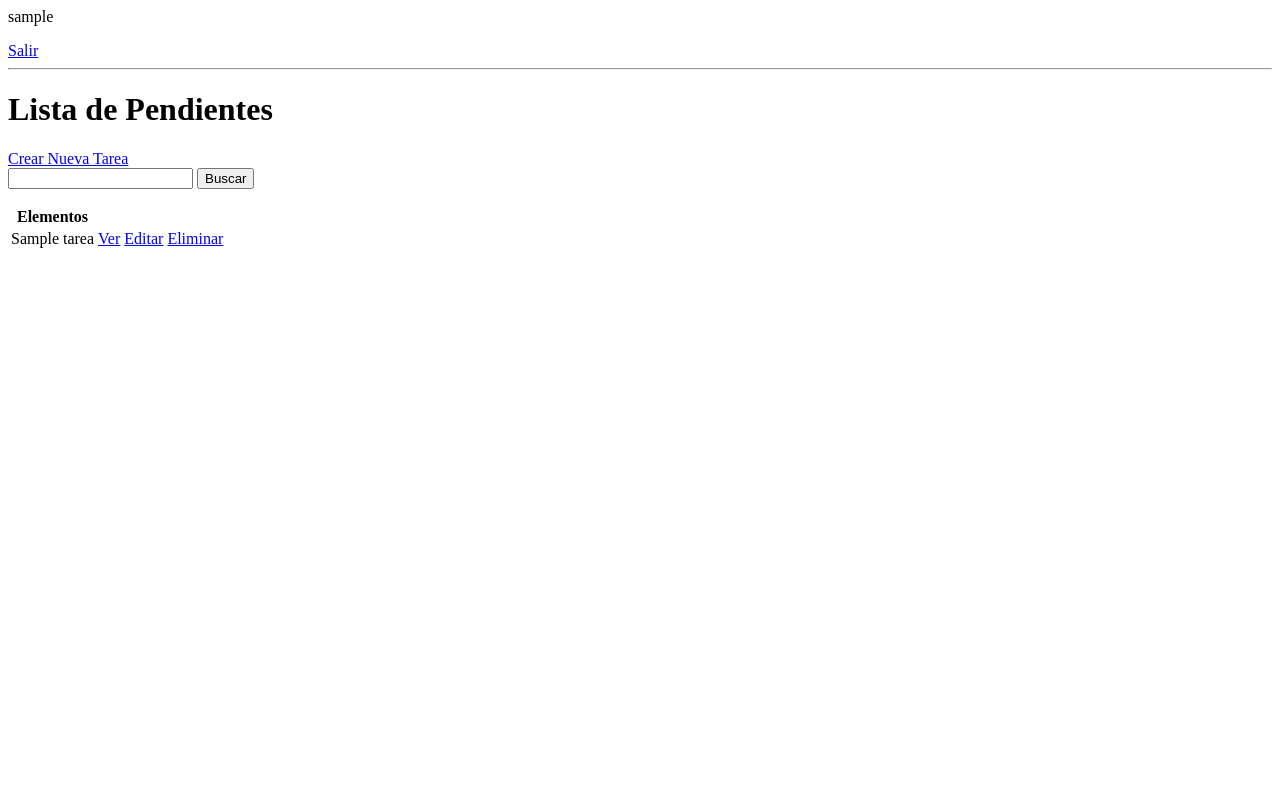
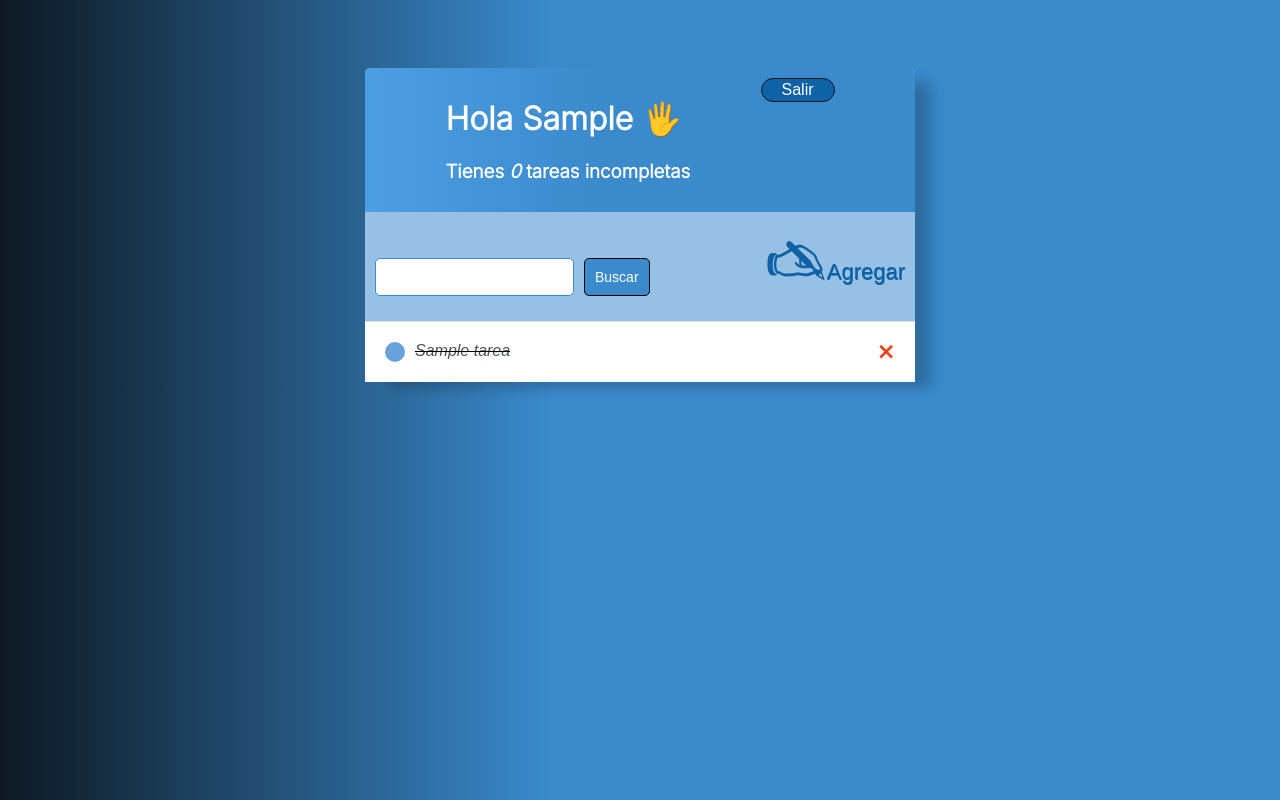
Before and after one commit to MaatReef/django_crud, a Django app: page / in a window 1280 px wide. Run offline with Django 4.2, Linux system fonts and the light colour scheme; a user stored in the database is signed in; tables that the repository leaves empty hold one stand-in row (values such as "Sample post").

Commit message:
[ADD] Styles Added

```diff
--- /dev/null
+++ b/src/proyecto/base/template/base/principal.html
@@ -0,0 +1,168 @@
+<!DOCTYPE html>
+<html lang="es">
+<head>
+    <meta charset="UTF-8">
+    <meta http-equiv="X-UA-Compatible" content="IE=edge">
+    <meta name="viewport" content="width=device-width, initial-scale=1.0">
+    <title>Lista de Pendientes</title>
+    <link rel="preconnect" href="https://fonts.googleapis.com">
+    <link rel="preconnect" href="https://fonts.gstatic.com" crossorigin>
+
+    <link href="https://fonts.googleapis.com/css2?family=Roboto:ital,wght@0,100;0,300;1,100&display=swap" rel="stylesheet">
+    <link rel="preconnect" href="https://fonts.googleapis.com">
+
+    <link rel="preconnect" href="https://fonts.gstatic.com" crossorigin>
+    <link href="https://fonts.googleapis.com/css2?family=Lato:ital,wght@1,300&family=Roboto:ital,wght@0,100;0,300;1,100&display=swap" rel="stylesheet">
+    <link rel="preconnect" href="https://fonts.googleapis.com"><link rel="preconnect" href="https://fonts.gstatic.com" crossorigin><link href="https://fonts.googleapis.com/css2?family=Inter:wght@300&display=swap" rel="stylesheet">
+
+    <style>
+        body{
+            background: linear-gradient(90deg, #0d1821 0%, #3A8ACC 43%, #3A8ACC 100%);
+            font-family: 'Abel', sans-serif;
+            padding-top: 60PX;
+        }
+
+        .container{
+            border-radius: 5px 5px 5px 5px;
+            max-width: 550px;
+            margin: auto;
+            background-color: #96c1e5;
+            -webkit-box-shadow: 20px 10px 13px -4px rgba(0,0,0, 0.21);
+            box-shadow: 20px 10px 13px -4px rgba(0,0,0, 0.21);
+        }
+
+        h1, h2, h3, h4, h5, h6{
+            font-family: 'Inter', sans-serif;
+        }
+
+        a, p{
+            color: #0d1821;
+        }
+
+        .barra_superior{
+            background-color: transparent;
+            display: flex;
+            justify-content: space-evenly;
+            color: #ffff;
+            padding: 10px;
+            border-radius: 5px 5px 0 0;
+            background: linear-gradient(90deg, #4d9FE3 0%, #3A8ACC 43%, #3A8ACC 100%);
+        }
+
+        .barra_superior a{
+            color: rgb(255, 255, 255);
+            text-decoration: none;
+        }
+        .barra_superior .salir{
+            background-color: #0f62a5;
+            padding: 2px 20px;
+            margin-bottom: 100px;
+            border: 1px solid #0d1821;
+            border-radius: 20px;
+        }
+
+        .envoltorio-tarea{
+            display: flex;
+            align-items: center;
+            justify-content: space-between;
+            padding: 20px;
+            background-color: #ffffff;
+            border-top: 1px solid rgb(225, 225, 225);
+        }
+
+        .titulo-tarea{
+            display: flex;
+        }
+
+        .titulo-tarea a{
+            text-decoration: none;
+            color: #4b5156;
+            margin-left: 10px;
+
+        }
+
+        .icono-tarea-completa{
+            height: 20px;
+            width: 20px;
+            background-color: rgb(105, 162, 218);
+            border-radius: 50px;
+        }
+
+        .icono-tarea-incompleta{
+            height: 20px;
+            width: 20px;
+            background-color: rgb(218, 218, 218);
+            border-radius: 50px;
+        }
+
+        .enlace-eliminar{
+            text-decoration: none;
+            font-weight: 900;
+            color: #EA4220;
+            font-size: 22px;
+            line-height: 0;
+        }
+
+        #envoltorio-agregar-buscar{
+            display: flex;
+            justify-content: space-between;
+            align-items: center;
+            padding: 10px;
+        }
+
+        .contenedor-agregar{
+            display: flex;
+            align-items: center;
+        }
+        #enlace-agregar{
+            color: #0f62a5;
+            text-decoration: none;
+            font-size: 52px;
+            text-shadow: 0.5px 0.5px #0f62a5;
+        }
+        .enlace-agregar{
+            display: inline-flex;
+            color: #0f62a5;
+            font-size: 22px;
+            margin: 26px 0 16px 0;
+            text-shadow: 0.5px 0.5px #0f62a5;
+        }
+
+        input[type="text"],
+        input[type="password"],
+        textarea {
+            border: 1px solid #3A8ACC;
+            border-radius: 5px;
+            padding: 10px;
+            width: 90%;
+        }
+
+        label {
+            padding-top: 10px !important;
+            display: block;
+        }
+
+        .boton {
+            border: 1px solid black;
+            background-color: #3A8ACC;
+            color: white;
+            padding: 10px;
+            font-size: 14px;
+            border-radius: 5px;
+            cursor: pointer;
+            text-decoration: none;
+        }
+
+        .cuerpo-tarjeta{
+            padding: 20px;
+        }
+
+    </style>
+</head>
+<body>
+    <div class="container">
+        {% block content %}
+        {% endblock content %}
+    </div>
+</body>
+</html>
--- a/src/proyecto/base/template/base/tarea_list.html
+++ b/src/proyecto/base/template/base/tarea_list.html
@@ -1,37 +1,56 @@
+{% extends 'base/principal.html' %}
+
+{% block content %}
+
+<div class="barra_superior">
+    <div>
+        <h1>Hola {{request.user|title}} &#x1f590;   </h1>
+        <h3 class="margin:0">Tienes <i>{{count}}</i> tarea{{count|pluralize}} incompleta{{count|pluralize}}</h3>
+    </div>
     {% if request.user.is_authenticated %}
-    <p>{{request.user}}</p>
-    <a href="{% url 'logout' %}">Salir</a>
+        <a class="salir" href="{% url 'logout' %}">Salir</a>
     {% else %}
         <a href="{% url 'login' %}">Ingresar</a>
     {% endif %}
-<hr>
+</div>
 
-<h1>Lista de Pendientes</h1>
-<a href="{% url 'crear-tarea' %}">Crear Nueva Tarea</a>
+<div id="envoltorio-agregar-buscar">
 
-<form method="GET">
+    <form method="GET" style="margin-top: 20px; display: flex;">
         <input type="text" name="area_buscar" value="{{valor_buscado}}">
-    <input type="submit" value="Buscar">
+        <input style="margin-left: 10px;" class="boton" type="submit" value="Buscar">
     </form>
+    <div class="contenedor-agregar">
+        <a id="enlace-agregar" href="{% url 'crear-tarea' %}">&#x1f58e; </a>
+        <a style="text-decoration: none;" href="{% url 'crear-tarea' %}"><p class="enlace-agregar">Agregar</p></a>
+    </div>
+</div>
 
-<table>
-    <tr>
-        <th>Elementos</th>
-        <th></th>
-        <th></th>
-    </tr>
 
+
+<div class="envoltorio-items-tarea">
     {% for tarea in tareas %}
+    <div class="envoltorio-tarea">
+        {% if tarea.completo %}
+        <div class="titulo-tarea">
+            <div class="icono-tarea-completa"></div>
+            <i><s><a href="{% url 'editar-tarea' tarea.id %}">{{tarea}}</a></s></i>
+        </div>
+        <a class="enlace-eliminar " href="{% url 'eliminar-tarea' tarea.id %}">&#x2A2F;</a>
+        {% else %}
+        <div class="titulo-tarea">
+            <div class="icono-tarea-incompleta"></div>
+            <a href="{% url 'editar-tarea' tarea.id %}">{{tarea}}</a>
 
-    <tr>
-        <td>{{tarea.titulo}}</td>
-        <td><a href="{% url 'tarea' tarea.id %}">Ver</a></td>
-        <td><a href="{% url 'editar-tarea' tarea.id %}">Editar</a></td>
-        <td><a href="{% url 'eliminar-tarea' tarea.id %}">Eliminar</a></td>
-    </tr>
+        </div>
 
+        <a class="enlace-eliminar " href="{% url 'eliminar-tarea' tarea.id %}">&#x2A2F;</a>
+        {% endif %}
+
+    </div>
     {% empty %}
     <h3> No hay elementos en esta Lista </h3>
 
     {% endfor %}
-</table>
+</div>
+{% endblock content %}
```
Also changed, not shown: src/proyecto/base/template/base/login.html (+21 -7 lines), src/proyecto/base/template/base/registro.html (+22 -7 lines), src/proyecto/base/template/base/tarea.html (+7 -0 lines), src/proyecto/base/template/base/tarea_confirm_delete.html (+19 -6 lines), src/proyecto/base/template/base/tarea_form.html (+17 -7 lines), README.md, src/proyecto/base/template/img/0_Tareas.png (added), src/proyecto/base/template/img/1_login.png (added), src/proyecto/base/template/img/1_registro.png (added), src/proyecto/base/template/img/2_buscar.png (added), src/proyecto/base/template/img/3_editarTarea.png (added). Lines whose indentation alone changed are shown as unchanged.
